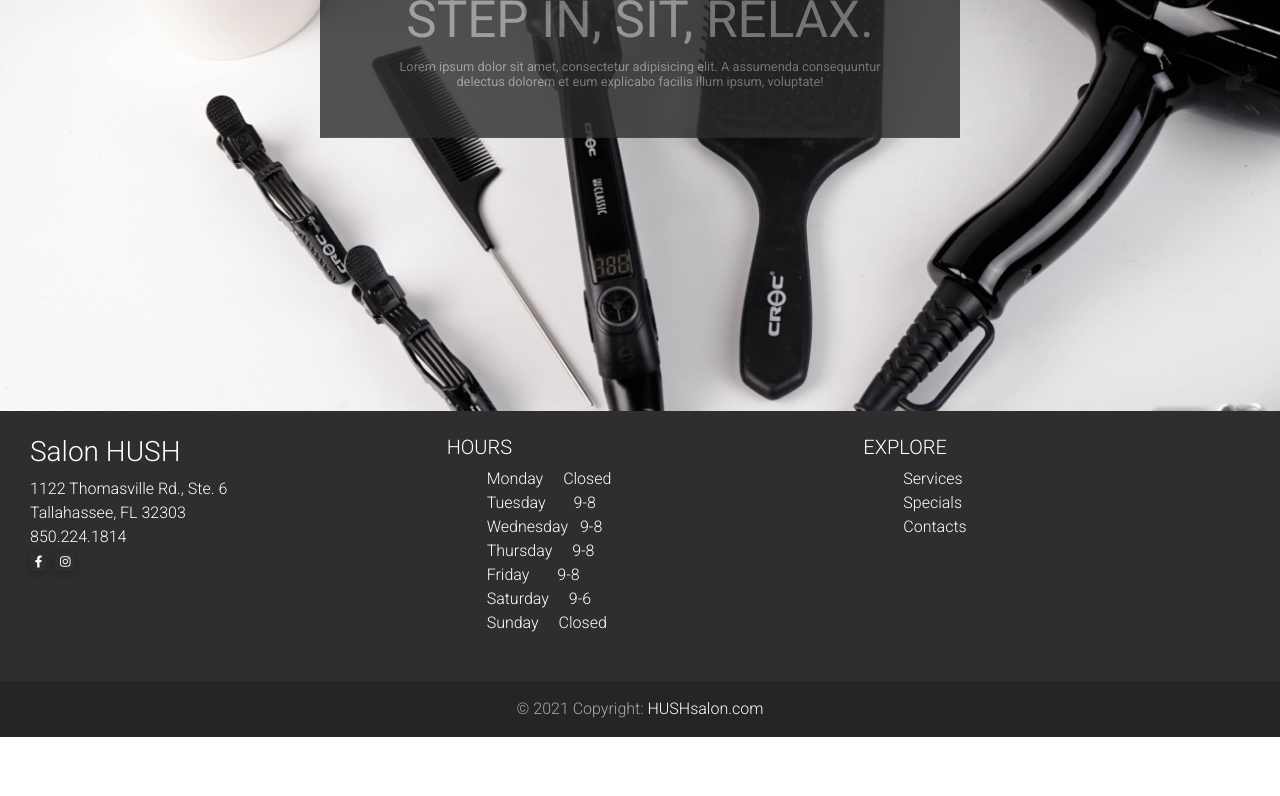
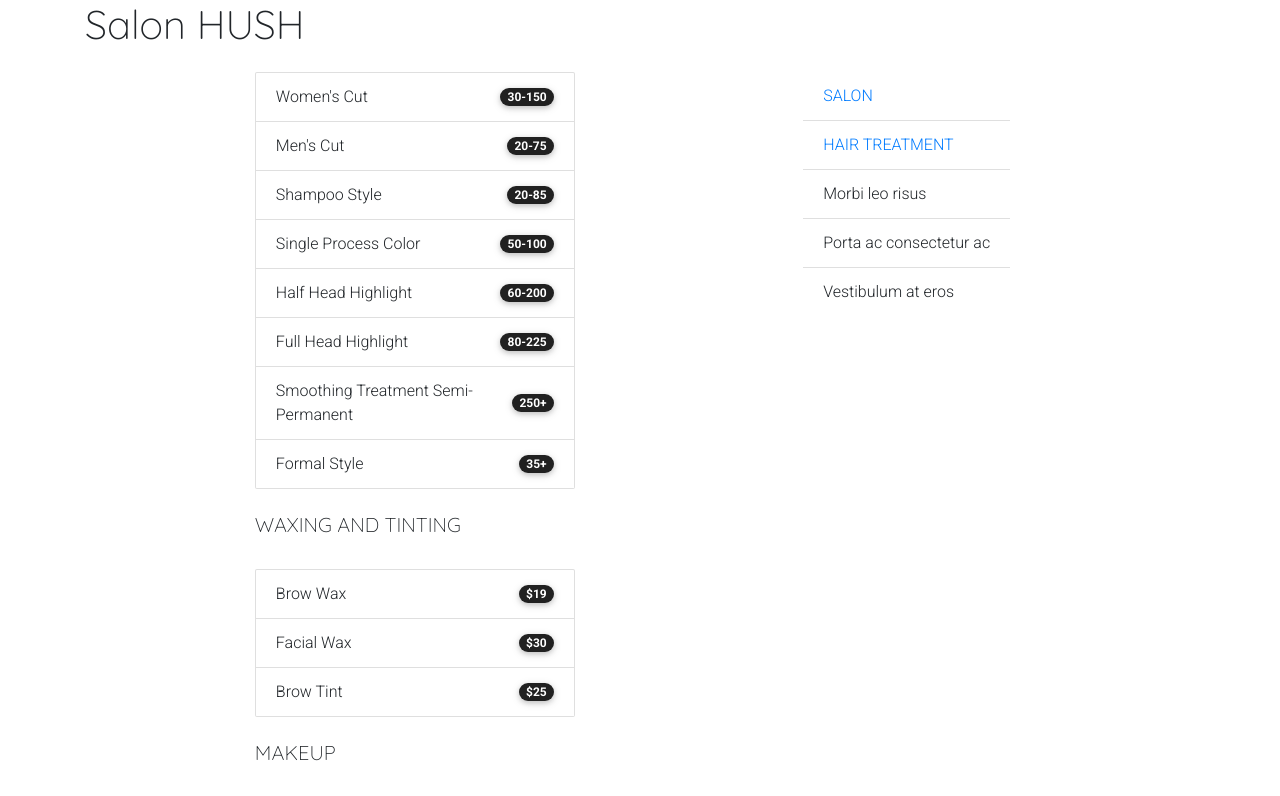
Before and after one commit to HansaSandamal/salon-app-react, a React (Create React App) app: page /salon in a window 1280 px wide. Shown: the part 380-1176 px from the top of the page. Before the commit the page ends 1117 px from the top, so only its background shows below. Built offline with nearby package versions, Linux system fonts and the light colour scheme.

Commit message:
add services pages

```diff
--- a/src/App.tsx
+++ b/src/App.tsx
@@ -6,14 +6,15 @@ import '@fortawesome/fontawesome-free/css/all.min.css';
 import {
     BrowserRouter as Router,
     Switch,
-    Route,
-    Link
+    Route
 } from "react-router-dom";
 import 'mdbreact/dist/css/mdb.css';
 import Footer from "./layouts/Footer";
 import Home from "./view/Home";
 import About from './view/About';
 import Contact from './view/Contact';
+import Salon from './view/Salon';
+import Treatment from './view/Treatment';
 
 
 function App() {
@@ -29,8 +30,11 @@ function App() {
                     <Route path="/contacts">
                         <Contact/>
                     </Route>
-                    <Route path="/about">
-                        <About/>
+                    <Route path="/salon">
+                        <Salon/>
+                    </Route>
+                    <Route path="/treatments">
+                        <Treatment/>
                     </Route>
                     <Route path="/">
                         <Home/>
--- a/src/assets/style_sheets/view/_home.scss
+++ b/src/assets/style_sheets/view/_home.scss
@@ -2,7 +2,7 @@
 
   position: relative;
   text-align: center;
-  color: #938d8e;
+  color: #e0d2d2;
 }
 .centered {
   position: absolute;
--- /dev/null
+++ b/src/components/ServiceMenu.tsx
@@ -0,0 +1,14 @@
+import React from 'react';
+
+const ServiceMenu:React.FC=()=>{
+    return(
+        <ul className="list-group list-group-flush">
+            <li className="list-group-item"><a href="/salon">SALON</a></li>
+            <li className="list-group-item"><a href="/treatments">HAIR TREATMENT</a></li>
+            <li className="list-group-item">Morbi leo risus</li>
+            <li className="list-group-item">Porta ac consectetur ac</li>
+            <li className="list-group-item">Vestibulum at eros</li>
+        </ul>
+    )
+}
+export default ServiceMenu;
--- a/src/layouts/Footer.tsx
+++ b/src/layouts/Footer.tsx
@@ -56,13 +56,13 @@ const Footer: React.FC = () => {
                         <h5 className="title">EXPLORE</h5>
                         <ul>
                             <li className="list-unstyled">
-                                <a href="#services">Services</a>
+                                <a href="/salon">Services</a>
                             </li>
                             <li className="list-unstyled">
                                 <a href="#Specials">Specials</a>
                             </li>
                             <li className="list-unstyled">
-                                <a href="#Contacts">Contacts</a>
+                                <a href="/contacts">Contacts</a>
                             </li>
 
                         </ul>
--- a/src/layouts/Header.tsx
+++ b/src/layouts/Header.tsx
@@ -11,11 +11,10 @@ const Header:React.FC=()=>{
                     <Nav.Link href="/">HOME</Nav.Link>
 
                     <NavDropdown title="SERVICES" id="collasible-nav-dropdown">
-                        <NavDropdown.Item href="#action/3.1">Action</NavDropdown.Item>
-                        <NavDropdown.Item href="#action/3.2">Another action</NavDropdown.Item>
-                        <NavDropdown.Item href="#action/3.3">Something</NavDropdown.Item>
+                        <NavDropdown.Item href="/salon">Salon</NavDropdown.Item>
+
                         <NavDropdown.Divider />
-                        <NavDropdown.Item href="#action/3.4">Separated link</NavDropdown.Item>
+                        <NavDropdown.Item href="#action/3.4">HAIR TREATMENT</NavDropdown.Item>
                     </NavDropdown>
                     <Nav.Link href="/about">ABOUT US</Nav.Link>
                 </Nav>
--- a/src/view/Contact.tsx
+++ b/src/view/Contact.tsx
@@ -9,7 +9,7 @@ const Contact: React.FC = () => {
     const handleOnClick=()=>Swal.fire({
         position: 'center',
         icon: 'success',
-        title: 'Your work has been saved',
+        title: 'Your message has been send',
         showConfirmButton: false,
         timer: 1500
     });
--- a/src/view/Home.tsx
+++ b/src/view/Home.tsx
@@ -1,5 +1,5 @@
 import React from "react";
-import cover from "../assets/images/cover.jpg";
+import cover from "../assets/images/cv7.jpg";
 import {Image} from "react-bootstrap";
 
 const Home: React.FC = (ImageState) => {
--- /dev/null
+++ b/src/view/Salon.tsx
@@ -0,0 +1,102 @@
+import React from "react";
+import cv2 from "../assets/images/cv2.jpg";
+import {Container, Image} from "react-bootstrap";
+import ServiceMenu from "../components/ServiceMenu";
+
+
+const Salon: React.FC = () => {
+
+
+    return (
+
+        <Container fluid={true} className='content-contact'>
+            <Image src={cv2} alt='cover' fluid/>
+            <div className='container my-4'>
+                <h1 className='font-link'><b>Salon HUSH</b></h1>
+            </div>
+
+            <div className="row justify-content-md-center">
+
+                <div className="col col-lg-3">
+
+                    <ul className="list-group">
+                        <li className="list-group-item d-flex justify-content-between align-items-center">
+                            Women's Cut
+                            <span className="badge badge-dark badge-pill">30-150</span>
+                        </li>
+                        <li className="list-group-item d-flex justify-content-between align-items-center">
+                            Men's Cut
+                            <span className="badge badge-dark badge-pill">20-75</span>
+                        </li>
+                        <li className="list-group-item d-flex justify-content-between align-items-center">
+                            Shampoo Style
+                            <span className="badge badge-dark badge-pill">20-85</span>
+                        </li>
+                        <li className="list-group-item d-flex justify-content-between align-items-center">
+                            Single Process Color
+                            <span className="badge badge-dark badge-pill">50-100</span>
+                        </li>
+                        <li className="list-group-item d-flex justify-content-between align-items-center">
+                            Half Head Highlight
+                            <span className="badge badge-dark badge-pill">60-200</span>
+                        </li>
+
+                        <li className="list-group-item d-flex justify-content-between align-items-center">
+                            Full Head Highlight
+                            <span className="badge badge-dark badge-pill">80-225</span>
+                        </li>
+                        <li className="list-group-item d-flex justify-content-between align-items-center">
+                            Smoothing Treatment Semi-Permanent
+                            <span className="badge badge-dark badge-pill">250+</span>
+                        </li>
+                        <li className="list-group-item d-flex justify-content-between align-items-center">
+                            Formal Style
+                            <span className="badge badge-dark badge-pill">35+</span>
+                        </li>
+                    </ul>
+                    <br/>
+                    <h5 className='font-link'><b>WAXING AND TINTING</b></h5>
+                    <br/>
+                    <ul className="list-group">
+                        <li className="list-group-item d-flex justify-content-between align-items-center">
+                            Brow Wax
+                            <span className="badge badge-dark badge-pill">$19</span>
+                        </li>
+                        <li className="list-group-item d-flex justify-content-between align-items-center">
+                            Facial Wax
+                            <span className="badge badge-dark badge-pill">$30</span>
+                        </li>
+                        <li className="list-group-item d-flex justify-content-between align-items-center">
+                            Brow Tint
+                            <span className="badge badge-dark badge-pill">$25</span>
+                        </li>
+
+                    </ul>
+                    <br/>
+                    <h5 className='font-link'><b>MAKEUP</b></h5>
+                    <br/>
+                    <ul className="list-group">
+                        <li className="list-group-item d-flex justify-content-between align-items-center">
+
+                            Makeup Application
+                            <span className="badge badge-dark badge-pill">50+</span>
+                        </li>
+
+
+                    </ul>
+                </div>
+                <div className="col col-lg-2">
+
+                </div>
+                <div className="col-md-auto">
+
+                    <ServiceMenu/>
+
+                </div>
+
+            </div>
+
+        </Container>
+    )
+}
+export default Salon;
--- /dev/null
+++ b/src/view/Treatment.tsx
@@ -0,0 +1,58 @@
+import React from "react";
+import cover from "../assets/images/cv5.jpg";
+import {Container, Image} from "react-bootstrap";
+import ServiceMenu from "../components/ServiceMenu";
+
+const Tratement: React.FC = (ImageState) => {
+
+    return (
+
+        <Container fluid={true} className='content-contact'>
+            <Image src={cover} alt='cover' fluid/>
+            <div className='container my-4'>
+                <h1 className='font-link'><b>HAIR TREATMENT</b></h1>
+            </div>
+
+            <div className="row justify-content-md-center">
+
+                <div className="col col-lg-3">
+
+                    <ul className="list-group">
+                        <li className="list-group-item d-flex justify-content-between align-items-center">
+                            Botanical Therapy Hair Spa Treatment
+                            <span className="badge badge-dark badge-pill">15</span>
+                        </li>
+                        <li className="list-group-item d-flex justify-content-between align-items-center">
+                            Color Balance Toner
+                            <span className="badge badge-dark badge-pill">20+</span>
+                        </li>
+                        <li className="list-group-item d-flex justify-content-between align-items-center">
+                            Single Foil
+                            <span className="badge badge-dark badge-pill">5</span>
+                        </li>
+
+                        <li className="list-group-item d-flex justify-content-between align-items-center">
+                            Iron Work
+                            <span className="badge badge-dark badge-pill">15+</span>
+                        </li>
+
+
+                    </ul>
+
+                </div>
+                <div className="col col-lg-2">
+
+                </div>
+                <div className="col-md-auto">
+
+                    <ServiceMenu/>
+
+                </div>
+
+            </div>
+
+        </Container>
+
+    )
+}
+export default Tratement;
```
